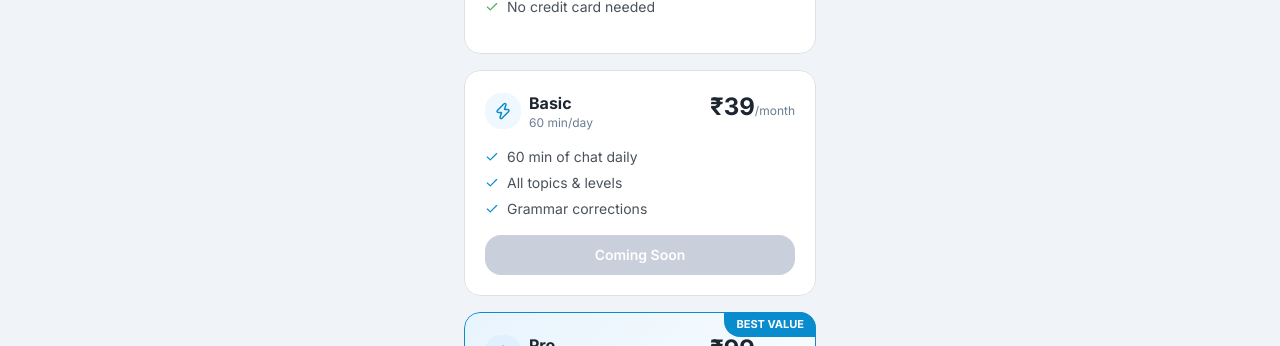
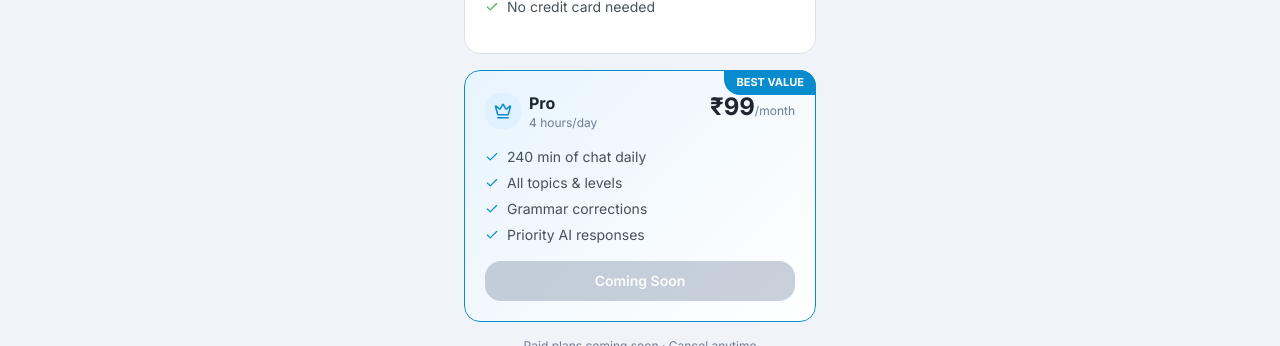
Before and after one commit to He323h/Zx-chat-AI, a React (Vite) app in the folder artifacts/englifly/: page /subscription in a window 1280 px wide. Shown: the part 297-643 px from the top of the page. Built offline with nearby package versions, Linux system fonts and the light colour scheme; no server answers; sample sign-in values are in the browser's storage.

Commit message:
Remove unused subscription page code
Replit-Commit-Author: Agent

```diff
--- a/artifacts/englifly/src/pages/subscription.tsx
+++ b/artifacts/englifly/src/pages/subscription.tsx
@@ -1,5 +1,5 @@
 import { useLocation } from "wouter";
-import { ArrowLeft, Check, Zap, Crown, Sprout } from "lucide-react";
+import { ArrowLeft, Check, Crown, Sprout } from "lucide-react";
 
 const PLANS = [
   {
@@ -12,17 +12,6 @@ const PLANS = [
     highlight: false,
     accentColor: "#4caf50",
     features: ["3 days full access", "All conversation topics", "No credit card needed"],
-  },
-  {
-    id: "basic",
-    name: "Basic",
-    price: "₹39",
-    period: "/month",
-    daily: "60 min/day",
-    Icon: Zap,
-    highlight: false,
-    accentColor: "hsl(200, 92%, 42%)",
-    features: ["60 min of chat daily", "All topics & levels", "Grammar corrections"],
   },
   {
     id: "pro",
```
